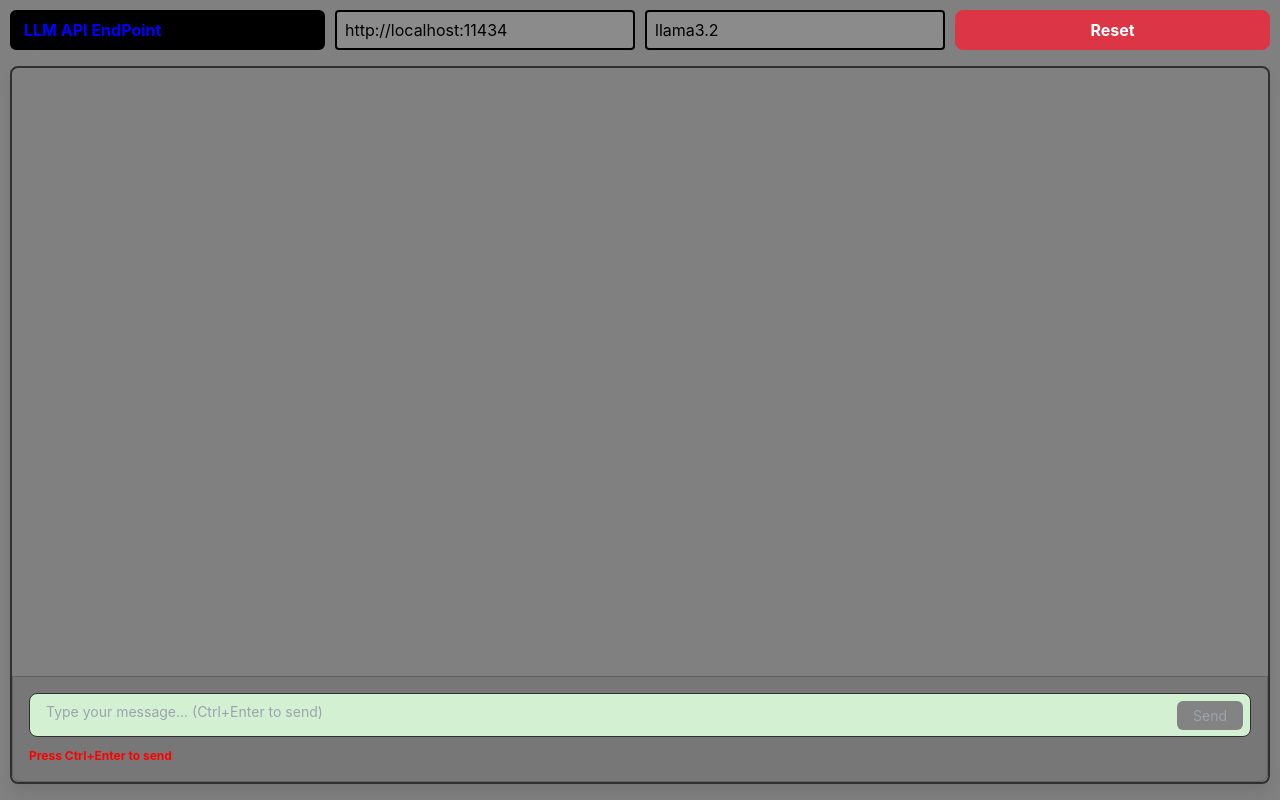
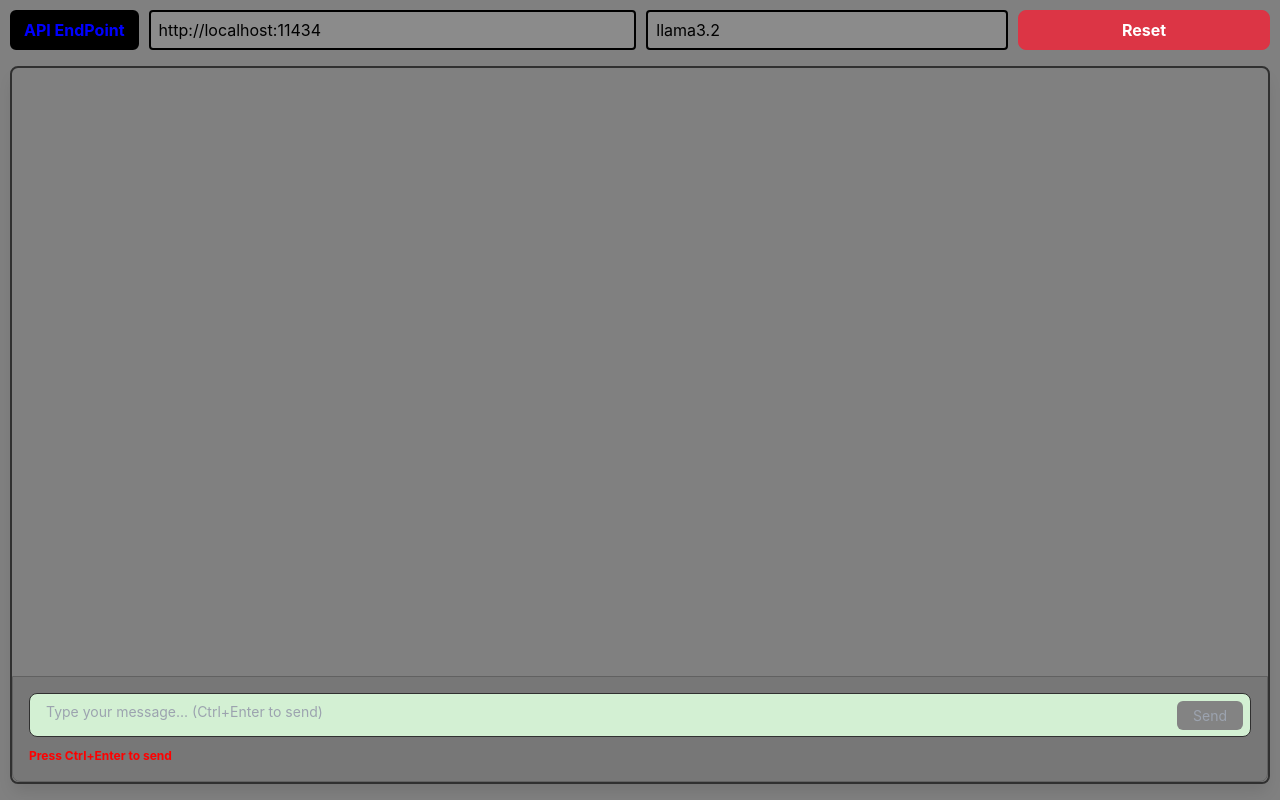
Before and after one commit to devopsnextgenx/gnome-extensions, a React (Create React App) app in the folder gui-react-ollama/: page / in a window 1280 px wide. Built offline with nearby package versions, Linux system fonts and the light colour scheme.

Commit message:
working api calls and gui

```diff
--- a/gui-react-ollama/src/pages/chat/ChatPage.tsx
+++ b/gui-react-ollama/src/pages/chat/ChatPage.tsx
@@ -84,20 +84,22 @@ export const ChatPage = () => {
 
             <div className="input-group mb-3"
                 style={{
-                    width: '100%'
+                    width: '100%',
+                    display: 'flex',
+                    justifyContent: 'space-between'
                 }}>
             <div className="input-group-prepend" style={{
-                    backgroundColor: 'gray',
-                    width: '25%'
+                backgroundColor: 'gray'
             }}>
                 <span className="input-group-text"
                     style={{
                         backgroundColor: 'BLACK',
                         border: '2px solid #000000',
                         color: '#0000FF',
-                            fontWeight: 'bold'
+                        fontWeight: 'bold',
+                        alignContent: 'center',
                     }}
-                        id="llmApiEndpoint">LLM API EndPoint</span>
+                    id="llmApiEndpoint">API EndPoint</span>
             </div>
             <input
                 type="text"
@@ -111,6 +113,7 @@ export const ChatPage = () => {
                 style={{
                     height: '100%',
                     flexGrow: 1,
+                    width: '30%',
                     padding: '8px',
                     border: '2px solid #000000',
                     color: '#000000',
@@ -133,6 +136,7 @@ export const ChatPage = () => {
                 style={{
                     height: '100%',
                     flexGrow: 1,
+                    width: '20%',
                     padding: '8px',
                     border: '2px solid #000000',
                     color: '#000000',
@@ -146,7 +150,7 @@ export const ChatPage = () => {
                     marginLeft: '10px',
                     fontWeight: 'bold',
                     borderRadius: '8px',
-                    width: '25%',
+                    width: '20%',
                 }}
                 onClick={() => {
                     setChatHistory([]);
@@ -154,7 +158,7 @@ export const ChatPage = () => {
                 }}
                 type="button"
                 id="button-reset">Reset</button>
-            </div>
+        </div >
             <Chat messages={chatHistory} onSendMessage={onSendMessage} messageInput={messageInput} />
         </>
     );
```
Lines whose indentation alone changed are shown as unchanged.
